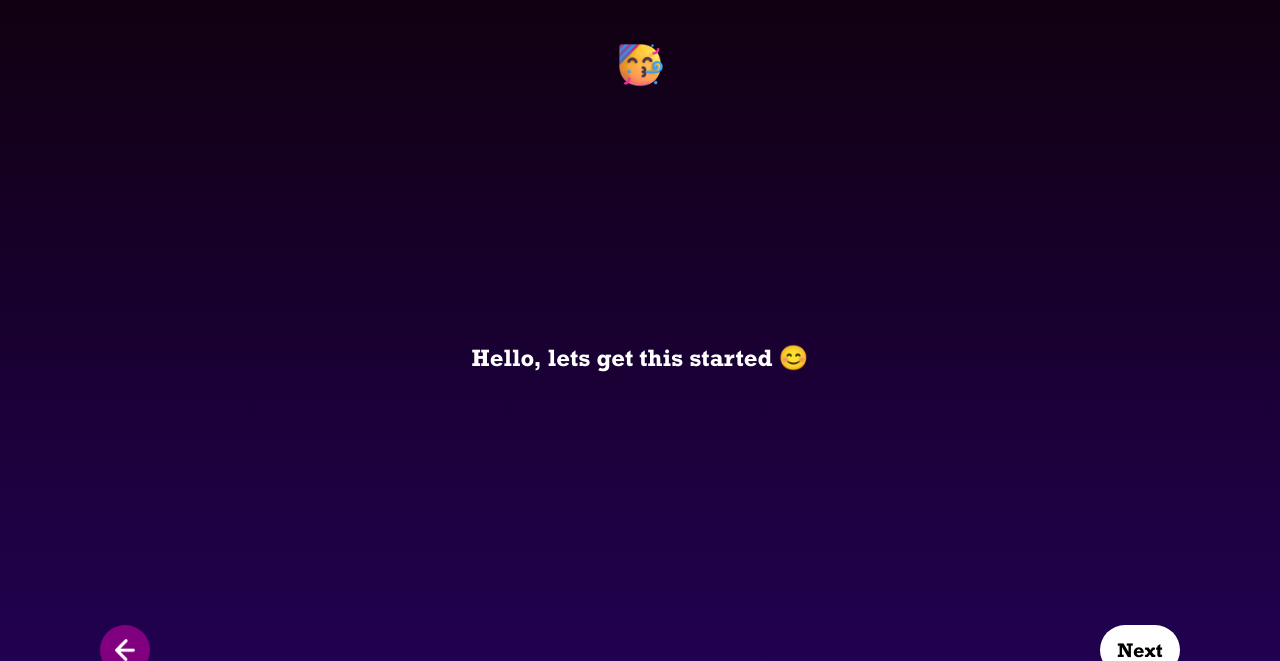
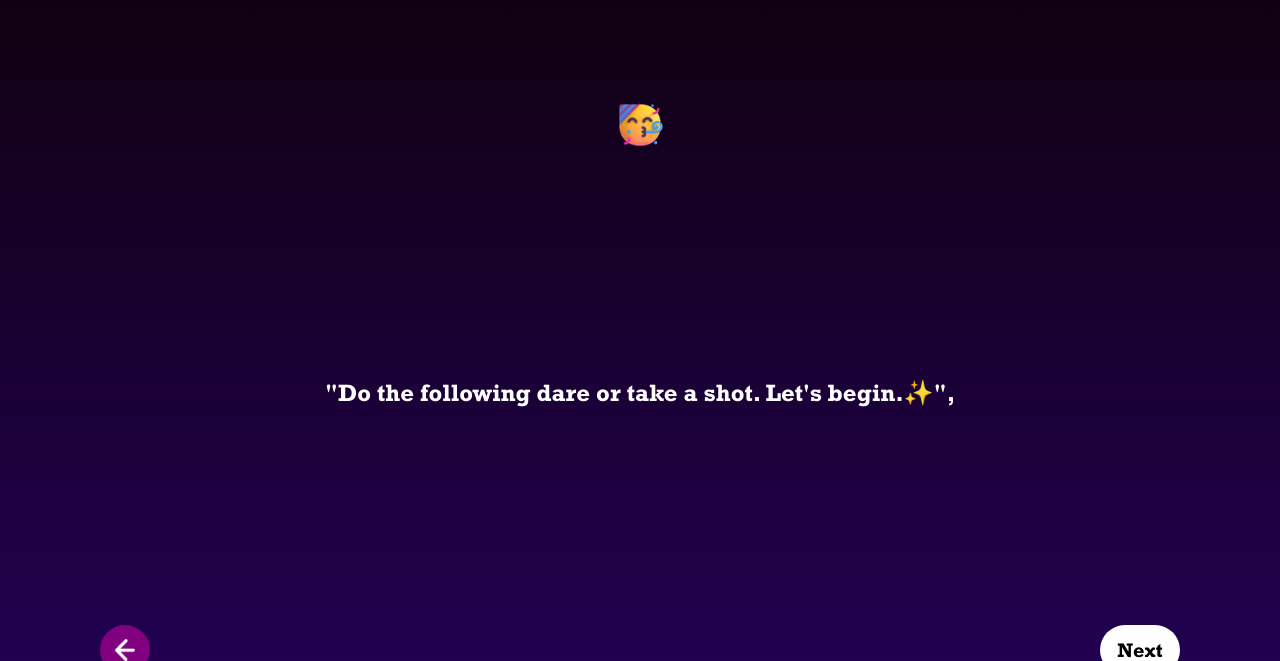
Before and after one commit to varun-emm/dod-app2, a Flask app: page / in a window 1280 px wide. Shown: the top 661 px of the page. Run offline with Flask 3, Linux system fonts and the light colour scheme.

Commit message:
Upldating List

```diff
--- a/app.py
+++ b/app.py
@@ -4,13 +4,54 @@ app = Flask(__name__)
 
 # List of sentences to display
 sentences = [
-    "Hello, lets get this started 😊",
-    "Carry, a person around the room or chug your drink. 🛳️",
-    "Challenge the 3rd person to your left to a dance-off right now 💃🕺",
-    "Scream in the ears of the 4th person from your rigt 🔪",
-    "Tell the 6th person from your left why they are ugly 🧀",
-    "Speak in a robot voice to the 4th person from your left until they laugh 🤖😂",
-    "Slap 2nd person from your right 😱"
+"Do the following dare or take a shot. Let's begin.✨",
+"The 1st person from your right will pour water on your head 💧",
+"Tell the 6th person from your right why you think they’ll never be successful 😐",
+"The 4th person from your right will scream in your ears 🔪",
+"Let the 6th person from your right take something of yours and throw it in the trash 🧦",
+"Let the 5th person from your left write a funny word on your forehead with a marker 🖊️",
+"Do 5 terrible cartwheels in front of everyone, no matter how bad they are 🤸",
+"The 1st person from your left will blindfold you, and you must identify 3 items by smell 👃",
+"Sing an embarrassing song 🎤",
+"The 4th person from your right will throw a random object at you, and you have to catch it with your mouth 🦷",
+"Let the 3rd person from your right pick any object in the room, and you must balance it on your head for 2 minutes 🏺",
+"Let the 6th person from your left slap you with a shoe 🥿",
+"Tell the 3rd person from your left why they are the most annoying person here 😈",
+"Pretend to be a dog and bark at the 3rd person from your right for 2 minutes 🐕",
+"The 3rd person from your left will pour a random drink into your shoe, and you must drink from it 🥤👟",
+"The 1st person from your left will pour a random drink into your hand, and you must drink it 🍷",
+"The 1st person from your right will mess up your hair completely ✂️",
+"Have a staring contest with the 2nd person from your left, and whoever blinks first drinks 🤡",
+"Tell the 4th person from your left why you think they have bad hygiene 🦠",
+"Let the 6th person from your right put together an outfit for you from random items in the room, and you must wear it for 10 minutes 👗",
+"Let the 2nd person from your left make up an embarrassing name for you, and you must introduce yourself that way 🤪",
+"Become a slave to the 5th person from your right and call them 'Master' while they give you 2 ridiculous commands 👑",
+"The 3rd person from your left will text your parents something embarrassing from your phone 📲",
+"Do 10 jumping jacks while reciting the alphabet 🤸",
+"Let the 2nd person from your right spit water in your face, and you can't wipe it off 💦",
+"Let the 3rd person from your left choose a dare for you that you must do 🤐",
+"Just drink it because you're going to die alone 🍷",
+"Tell your first biased impression of the 2nd person from your right 🤡",
+"Introduce yourself as a robot and speak in a robotic voice for 2 minutes 🤖",
+"The 3rd person from your right will blindfold you and put something gross on your hand, and you have to guess what it is 👀",
+"The 7th person from your left will give you three ridiculous compliments, and you must respond as if they’re the greatest things you’ve ever heard 👏",
+"Let the 5th person from your right blindfold you and feed you something 🍴",
+"Let the 3rd person from your left throw an object at you, and you can’t dodge it 🏀",
+"Tell the 6th person from your left why they are ugly 🧀",
+"Let the 2nd person from your left draw something on your face 😈",
+"The 3rd person from your left will pick an embarrassing sentence, and you must shout it while everybody else films it 📢",
+"Do a silly dance in front of the 3rd person from your right 💃",
+"The first person on your left will burp in your face 😱",
+"2nd person from your left will slap you 5 times, and you should say “thank you” each time 😱",
+"Let the 3rd person from your left take a funny picture of you and send it to your family group 🤡",
+"Tell a joke to the group, and if no one laughs, drink twice 🤪",
+"I let you live, you can pass this round ✨",
+"Just drink it loser 🖕",
+"Let the 5th person from your right tell you a pose, and you must stay in that position for 2 minutes 🕴️",
+"Lick you feet, while making eye contact with the third person from your right🤪",
+"THE END✨",
+
+
 ]
 
 @app.route('/')
--- a/templates/index.html
+++ b/templates/index.html
@@ -28,7 +28,8 @@
         }
 
         #emoji {
-            margin-top: 40px;
+            margin-top:100px;
+            margin-bottom: 10px;
             width: 50px;  /* Emoji smaller */
             height: 50px;
         }
@@ -36,6 +37,7 @@
         #text-container {
             text-align: center;
             color: white;
+            margin-top: 0px;
             font-size: 24px;
             padding: 0 100px;
             flex-grow: 1;
@@ -96,7 +98,7 @@
     <img id="emoji" src="/static/images/emoji.gif" alt="Emoji">
 
     <div id="text-container">
-        <span id="sentence">Hello, lets get this started 😊</span>
+        <span id="sentence">"Do the following dare or take a shot. Let's begin.✨",</span>
     </div>
 
     <div class="button-container">
```
